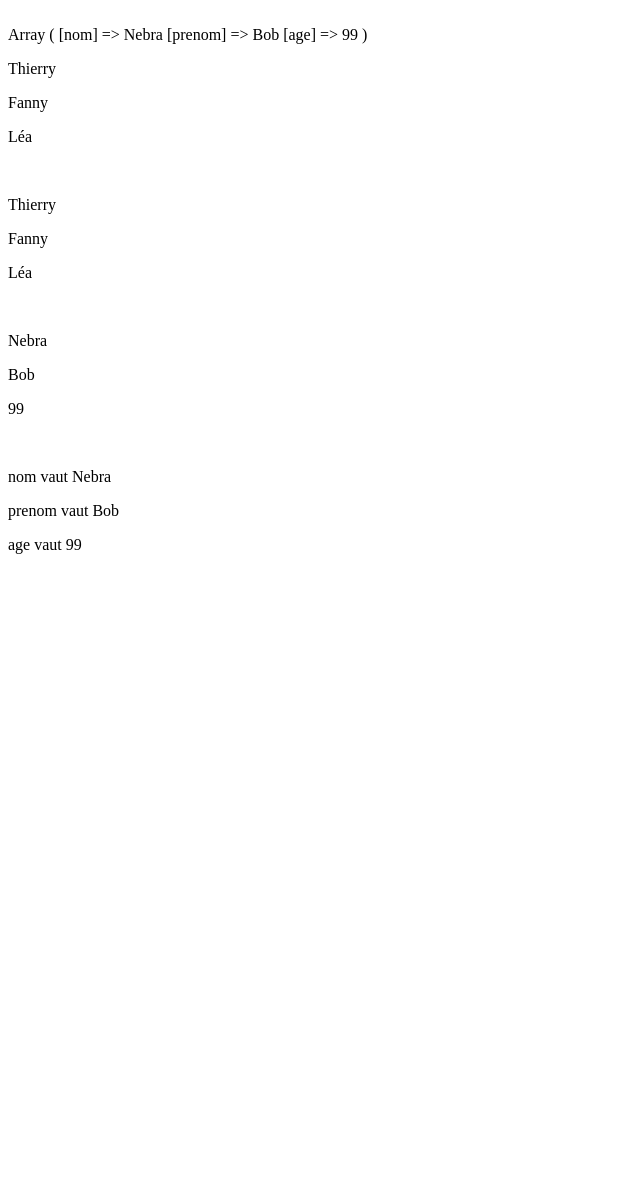
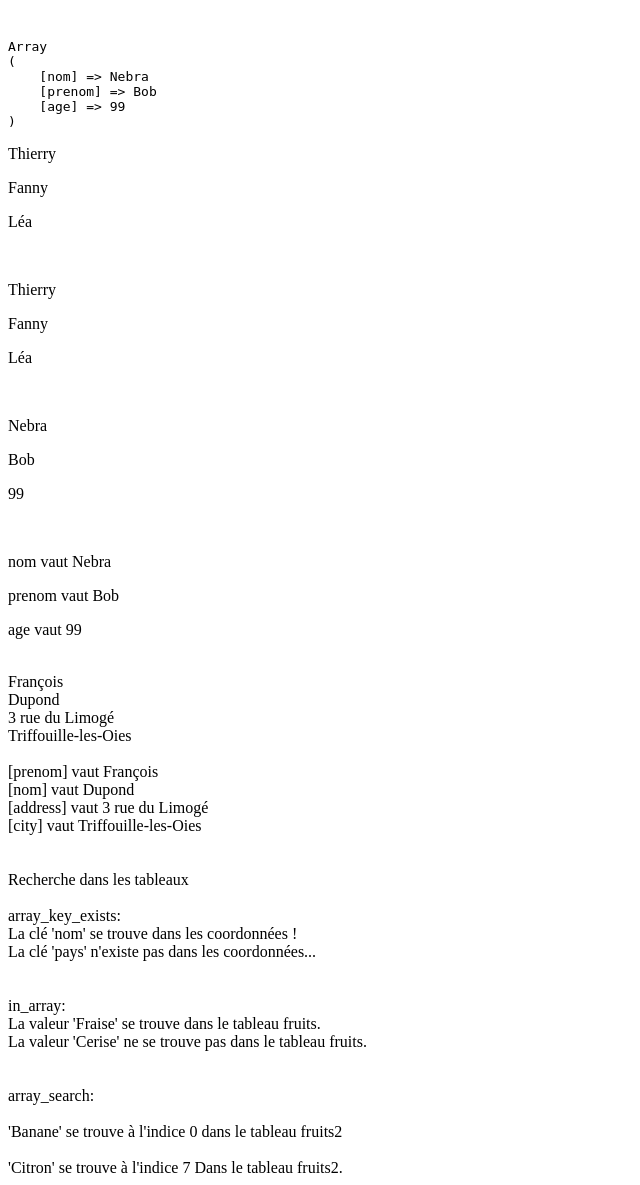
Before and after one commit to ThierryLegrosORT/PHP-MySQL, a PHP site: page /tableaux.php in a window 1280 px wide. Shown: the whole page, without its empty margins (0-640 px from the left). Before the commit the page ends 554 px from the top, so only its background shows below. Run offline with PHP 8.4, Linux system fonts and the light colour scheme.

Commit message:
approfondissement tableaux avec les recherches in_array, array_search, array_key_exists

```diff
--- a/tableaux.php
+++ b/tableaux.php
@@ -7,7 +7,9 @@ $personne = array("nom" => "Nebra",
 
 echo "<br>";
 
+echo "<pre>"; //met en forme le tableau pour une lecture simplifiée lors de l'affichage (ne pas mettre en prod)
 print_r($personne); // affiche le contenu du tableau
+echo "</pre>";
 
 // affiche le contenu de arry noms via boucle for == limite est de connaitre le nombre d'entrées du tableau
 for($numero = 0; $numero<3; $numero++){
@@ -37,4 +39,59 @@ foreach($personne as $libelle => $detail){
 
 echo "<br>";
 
+$coordonnees = array(
+    "prenom" => "François",
+    "nom" => "Dupond",
+    "address" => "3 rue du Limogé",
+    "city" => "Triffouille-les-Oies"
+);
+
+foreach($coordonnees as $element){
+    echo $element . "<br>";
+}
+
+echo "<br>";
+
+foreach($coordonnees as $cle => $element){
+    echo "[" . $cle . "] vaut " . $element . "<br>";
+}
+
+echo "<br><br> Recherche dans les tableaux<br><br>array_key_exists:<br>";
+
+if(array_key_exists("nom", $coordonnees)){
+    echo "La clé 'nom' se trouve dans les coordonnées !<br>";
+}
+
+if(array_key_exists("pays", $coordonnees)){ //renvoie un booleen
+    echo "La clé 'pays' se trouve dans les coordonnées !<br>";
+}else{
+    echo "La clé 'pays' n'existe pas dans les coordonnées...<br>";
+}
+
+echo "<br><br>in_array:<br>";
+
+$fruits = array("Banane","Mandarine","Kiwi","Pomme","Poire","Fraise","Orange","Citron");
+
+if(in_array("Fraise", $fruits)){ // in_array recherche dans les valeurs et fait office de booleen
+    echo "La valeur 'Fraise' se trouve dans le tableau fruits.<br>";
+} else{
+    echo "La valeur 'Fraise' ne se trouve pas dans le tableau fruits.<br>";
+}
+
+if(in_array("Cerise", $fruits)){
+    echo "La valeur 'Cerise' se trouve dans le tableau fruits.<br>";
+} else{
+    echo "La valeur 'Cerise' ne se trouve pas dans le tableau fruits.<br>";
+}
+
+echo "<br><br>array_search:<br><br>";
+
+$fruits2 = array("Banane","Mandarine","Kiwi","Pomme","Poire","Fraise","Orange","Citron");
+
+$position = array_search("Banane", $fruits2); //renvoie l'indice de la valeur recherchée dans le tableau, et agit comme un booleen
+echo "'Banane' se trouve à l'indice " . $position . " dans le tableau fruits2<br><br>";
+
+$position = array_search("Citron", $fruits2);
+echo "'Citron' se trouve à l'indice " . $position . " Dans le tableau fruits2.<br>";
+
 ?>
```
